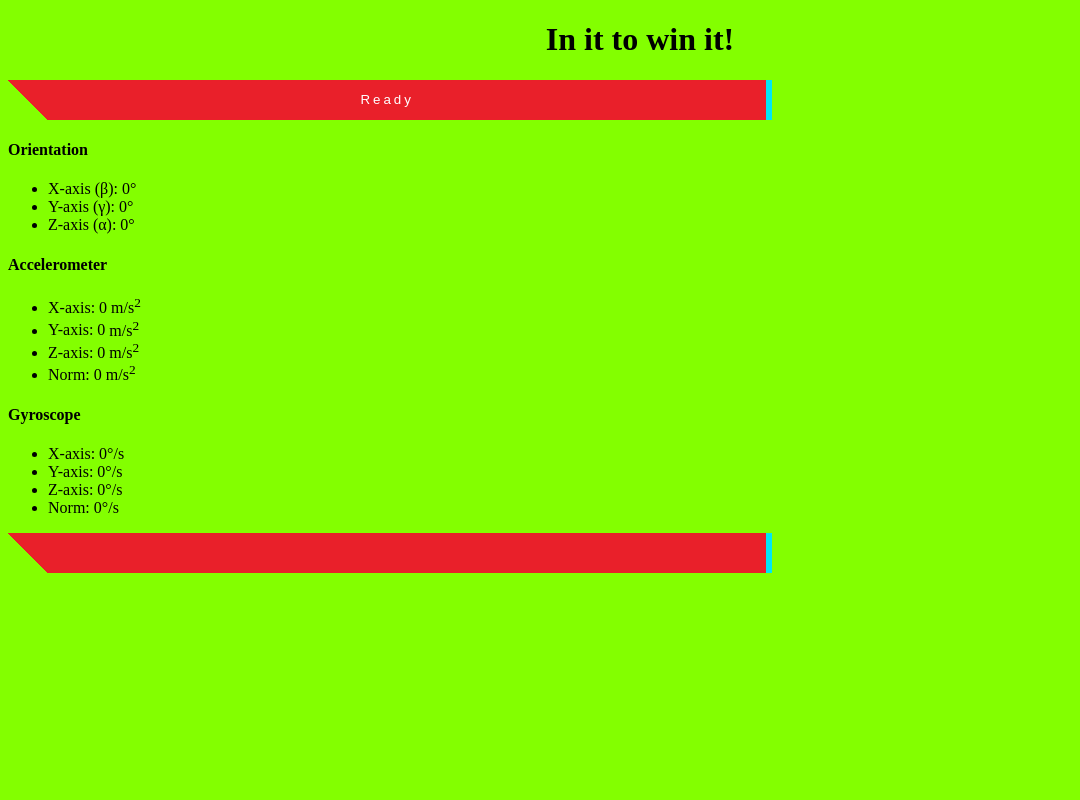
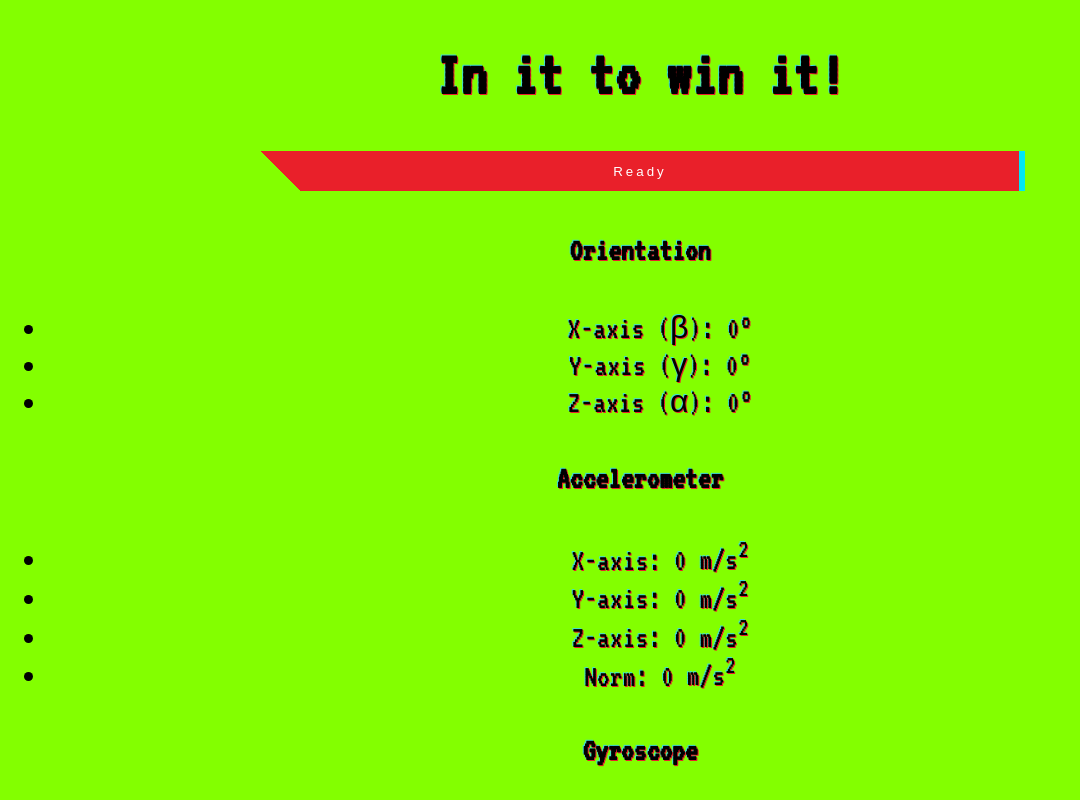
Before and after one commit to JohanCSmit/Maverick, a website: page FrontEnd/HTML/Game.html in a window 1280 px wide. Shown: the top 800 px of the page, without its empty margins (0-1080 px from the left). Drawn offline with Linux system fonts and the light colour scheme.

Commit message:
Added correct styling to Game.html

```diff
--- a/FrontEnd/HTML/Game.html
+++ b/FrontEnd/HTML/Game.html
@@ -10,11 +10,10 @@
 
   <link rel="preconnect" href="https://fonts.googleapis.com">
   <link rel="preconnect" href="https://fonts.gstatic.com" crossorigin>
-  <link href="https://fonts.googleapis.com/css2?family=Inter:wght@500&display=swap" rel="stylesheet">
-
+  <link href="https://fonts.googleapis.com/css2?family=VT323&display=swap" rel="stylesheet">
 </head>
 <body>
-  <main role="main" class="container">
+  <main role="main" class="container bodyDiv">
     <h1 id='header'>In it to win it!</h1>
 
     <button onclick='startGame();' type='button' id='reqPerm'>Ready</button>
```
